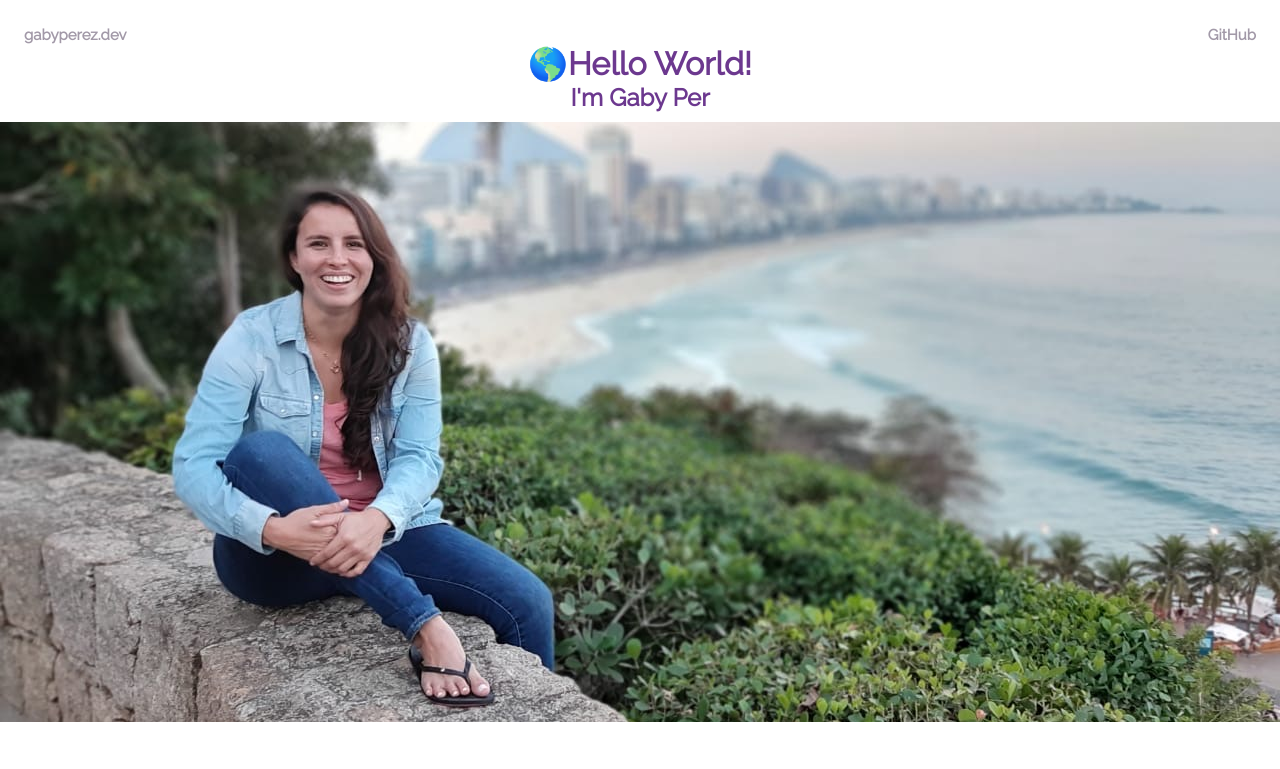
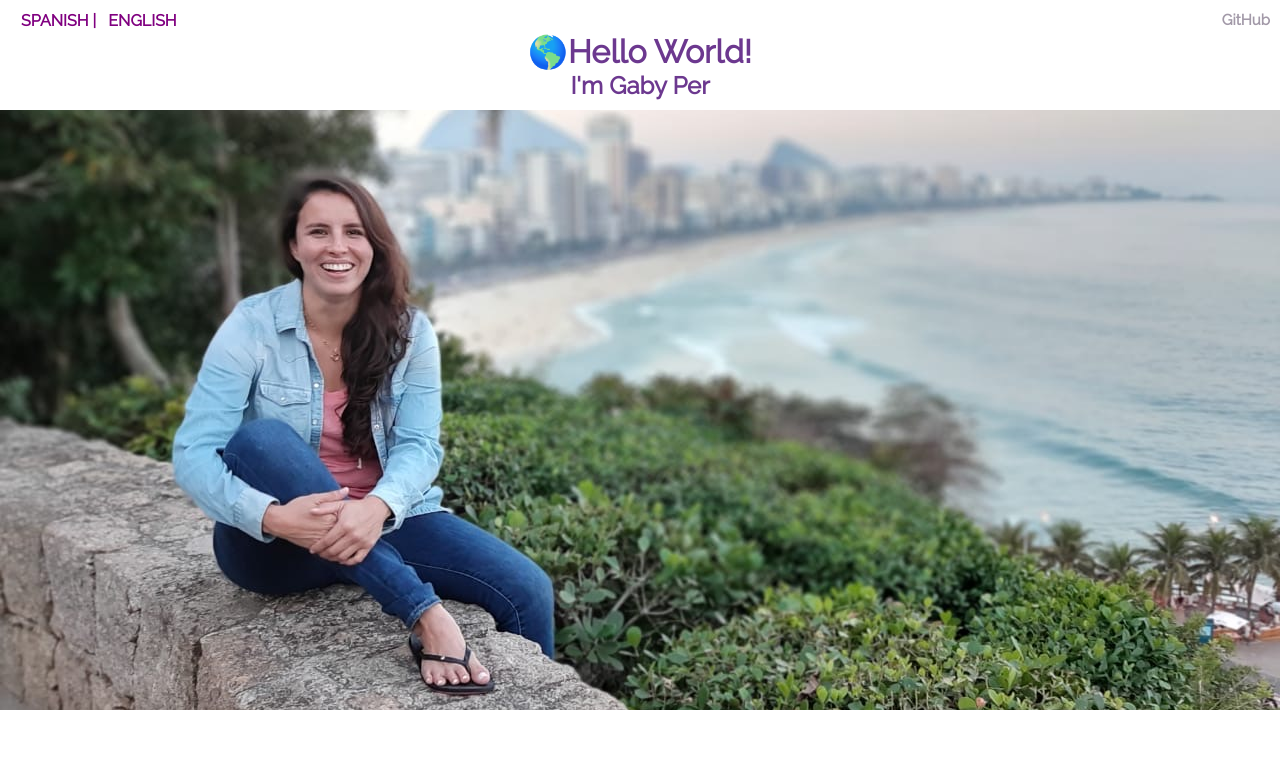
Before and after one commit to gabyperezg/gabyperez-dev, a Next.js app: page / in a window 1280 px wide. Shown: the top 769 px of the page. Built offline with nearby package versions, Linux system fonts and the light colour scheme.

Commit message:
Changed language to navbar

```diff
--- a/components/Footer.js
+++ b/components/Footer.js
@@ -14,40 +14,17 @@ const Time = styled.span`
   font-size: 20px;
   font-weight: 600;
 `
-const Language = styled.div`
-  font-size: 16px;
-  height: 20px;
-  font-weight: 600;
-  margin-left: 10px;
-  border: 1px solid white;
-  border-radius: 4px;
-  padding: 10px;
-  &:hover {
-    cursor: pointer;
-  }
-`
-const LanguageContainer = styled.div`
-  display: flex;
-  margin-top: 10px;
-`
+
 const Footer = () => {
   const [time, setTime] = useState(moment().format('LTS'))
-  const { language, setLanguage } = useContext(LanguageContext)
+  const { language } = useContext(LanguageContext)
+
   setInterval(() => {
     setTime(moment().format('LTS'))
   }, 1000)
 
   return (
     <Main>
-      <LanguageContainer>
-        <Language onClick={() => setLanguage('ESP')}>
-          {' '}
-          {language === 'ENG' ? 'SPANISH' : 'ESPAÑOL'}
-        </Language>
-        <Language onClick={() => setLanguage('ENG')}>
-          {language === 'ENG' ? 'ENGLISH' : 'INGLÉS'}
-        </Language>
-      </LanguageContainer>
       <p>© Copyright gabyperez.dev</p>
       <p>
         {language === 'ENG' ? 'Local time:' : 'Hora Local:'} <Time>{time}</Time>
--- a/components/WorkHistory.js
+++ b/components/WorkHistory.js
@@ -159,7 +159,7 @@ const WorkHistory = () => {
             </ContainerLogoPrepared>
             <ContentText>
               {language === 'ESP' &&
-                'Trabajando en React dentro de un sitio en Wordpress. Desarrolle un CMS en React para el análisis de datos de kits. Desarrolle una aplicación para crear y editar kits en React siguiendo los diseños de UI/UX.'}
+                'Actualment trabajando con React dentro de un sitio en Wordpress. Desarrolle un CMS en React para el análisis de datos de kits. Desarrolle una aplicación para crear y editar kits en React siguiendo los diseños de UI/UX.'}
               {language === 'ENG' &&
                 'Working with React embedded in a Wordpress site. Created a CMS in React for kits data analysis. Created the kit builder app in React following the UI/UX style guidelines.'}
             </ContentText>
--- a/components/nav.js
+++ b/components/nav.js
@@ -1,29 +1,60 @@
-import React from 'react'
+import React, { useContext } from 'react'
 import Link from 'next/link'
+import styled from 'styled-components'
+import LanguageContext from './Contexts/Language'
 
 const links = [{ href: 'https://github.com/PichuPerez', label: 'GitHub' }].map(
-  link => {
+  (link) => {
     link.key = `nav-link-${link.href}-${link.label}`
     return link
   }
 )
+const Main = styled.div`
+  display: flex;
+  justify-content: space-between;
+  text-align: center;
+  padding: 10px;
+`
+const Language = styled.div`
+  font-size: 16px;
+  height: 20px;
+  font-weight: 600;
+  margin-left: 10px;
+  border: 1px solid white;
+  border-radius: 4px;
+  &:hover {
+    cursor: pointer;
+  }
+`
+const LanguageContainer = styled.div`
+  display: flex;
+`
+const Nav = () => {
+  const { language, setLanguage } = useContext(LanguageContext)
 
-const Nav = () => (
+  return (
     <nav>
-    <ul>
-      <li>
-        <Link href="/">
-          <a>gabyperez.dev</a>
-        </Link>
-      </li>
+      <Main>
+        <div>
+          <LanguageContainer>
+            <Language onClick={() => setLanguage('ESP')}>
+              {' '}
+              {language === 'ENG' ? 'SPANISH |' : 'ESPAÑOL |'}
+            </Language>
+            <Language onClick={() => setLanguage('ENG')}>
+              {language === 'ENG' ? 'ENGLISH' : 'INGLÉS'}
+            </Language>
+          </LanguageContainer>
+        </div>
+
         {links.map(({ key, href, label }) => (
-        <li key={key}>
+          <div key={key}>
             <a href={href} target="_blank">
               {label}
             </a>
-        </li>
+          </div>
         ))}
-    </ul>
+      </Main>
 
       <style jsx>{`
         :global(body) {
@@ -55,5 +86,6 @@ const Nav = () => (
       `}</style>
     </nav>
   )
+}
 
 export default Nav
```
Lines whose indentation alone changed are shown as unchanged.
